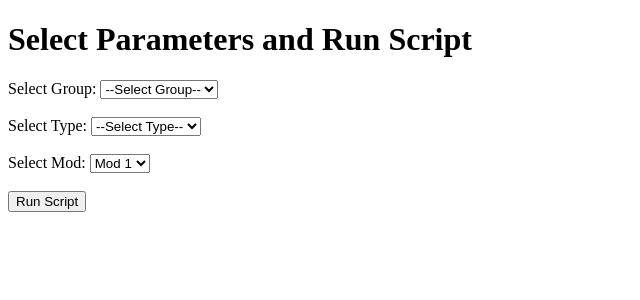
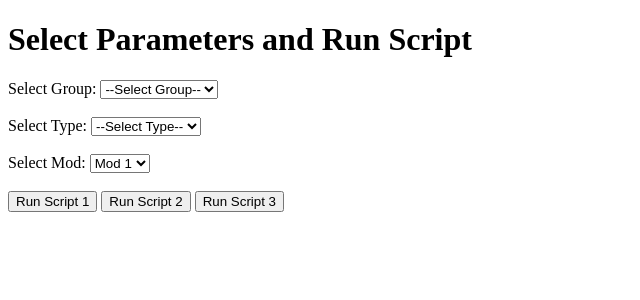
Before and after one commit to sanchitsharma1/THE_TREE, a Flask app: page / in a window 1280 px wide. Shown: the top 300 px of the page, without its empty margins (0-640 px from the left). Run offline with Flask 3, Linux system fonts and the light colour scheme.

Commit message:
Update home.html

```diff
--- a/flask_arg/templates/home.html
+++ b/flask_arg/templates/home.html
@@ -57,7 +57,9 @@
         </select>
         <br><br>
 
-        <button type="submit">Run Script</button>
+        <button type="submit" name="run_script1">Run Script 1</button>
+        <button type="submit" name="run_script2">Run Script 2</button>
+        <button type="submit" name="run_script3">Run Script 3</button>
     </form>
 
     {% if output %}
```
